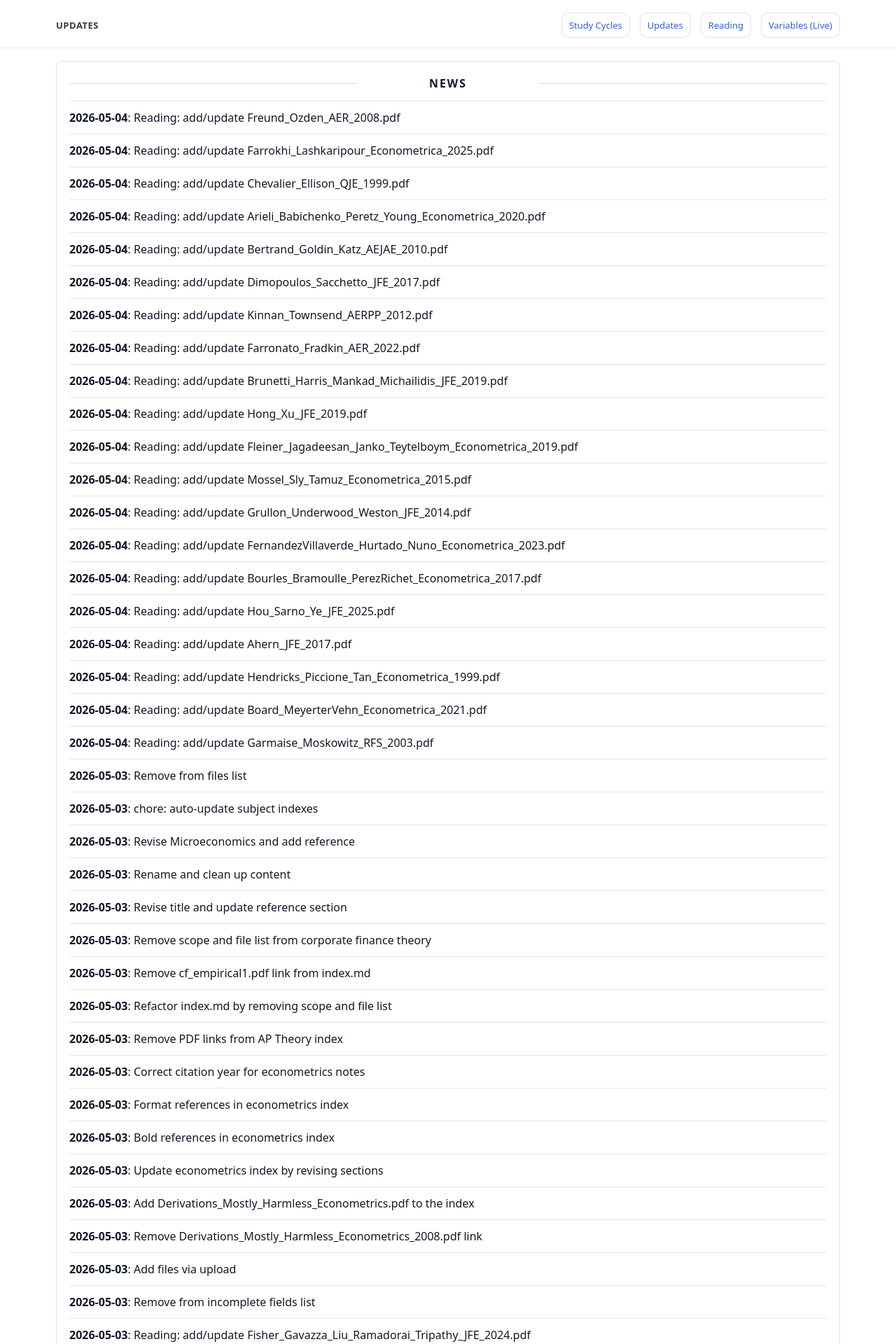
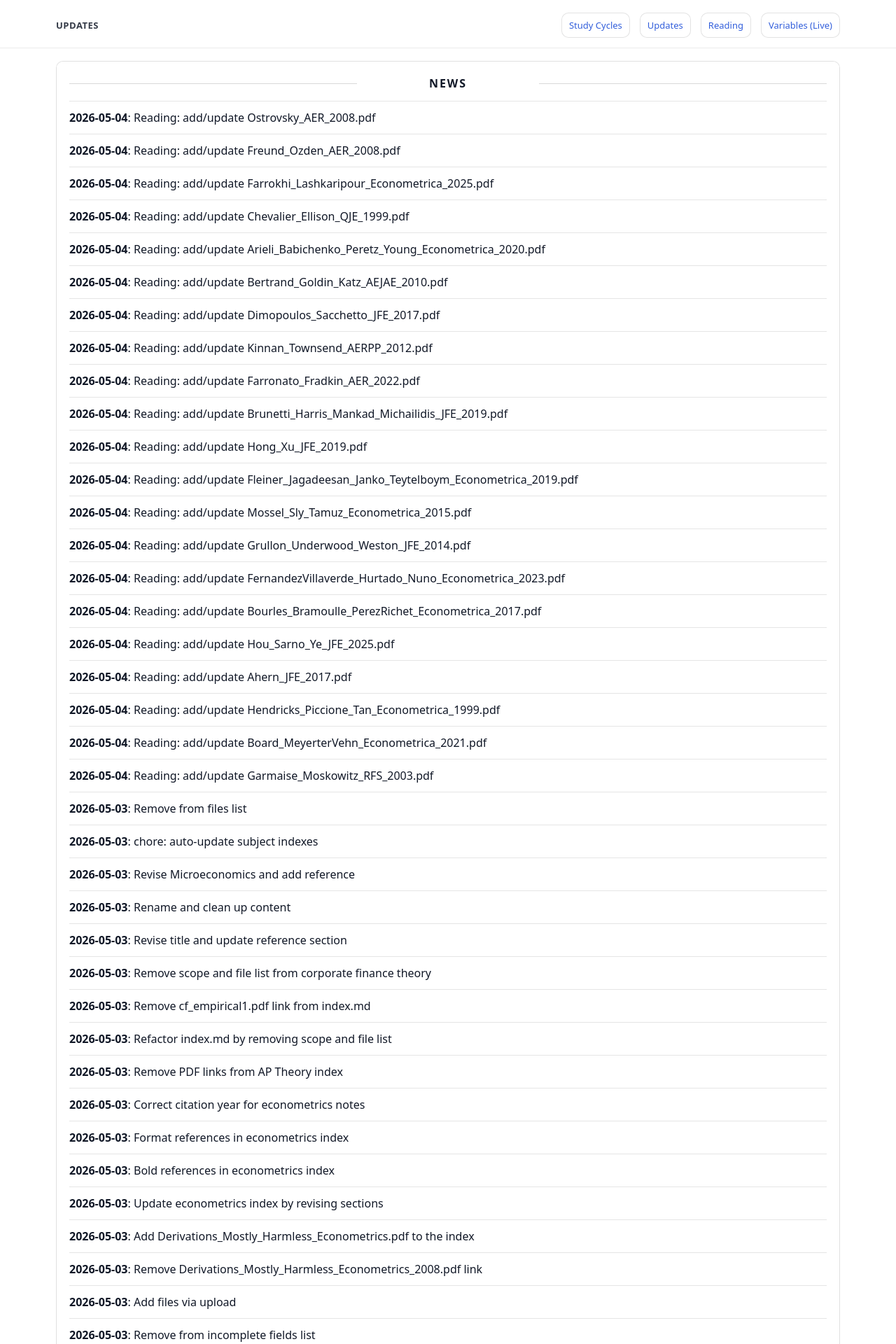
Before and after one commit to yaxinzn/study-archive, a Jekyll site: the page built from updates/index.md, in a window 1280 px wide. Shown: the top 1920 px of the page at 70% size. Built offline with Jekyll 4.4.1, drawn with Linux system fonts in a browser that asks for light colours; some of the changed text lies outside the part shown.

Commit message:
chore: update NEWS feed

```diff
--- a/_data/news.yml
+++ b/_data/news.yml
@@ -1,4 +1,7 @@
 # Auto-generated update history (sorted newest -> oldest). Do not edit manually.
+- ts: "1777887290"
+  date: "2026-05-04"
+  title: "Reading: add/update Ostrovsky_AER_2008.pdf"
 - ts: "1777887205"
   date: "2026-05-04"
   title: "Reading: add/update Freund_Ozden_AER_2008.pdf"
```
